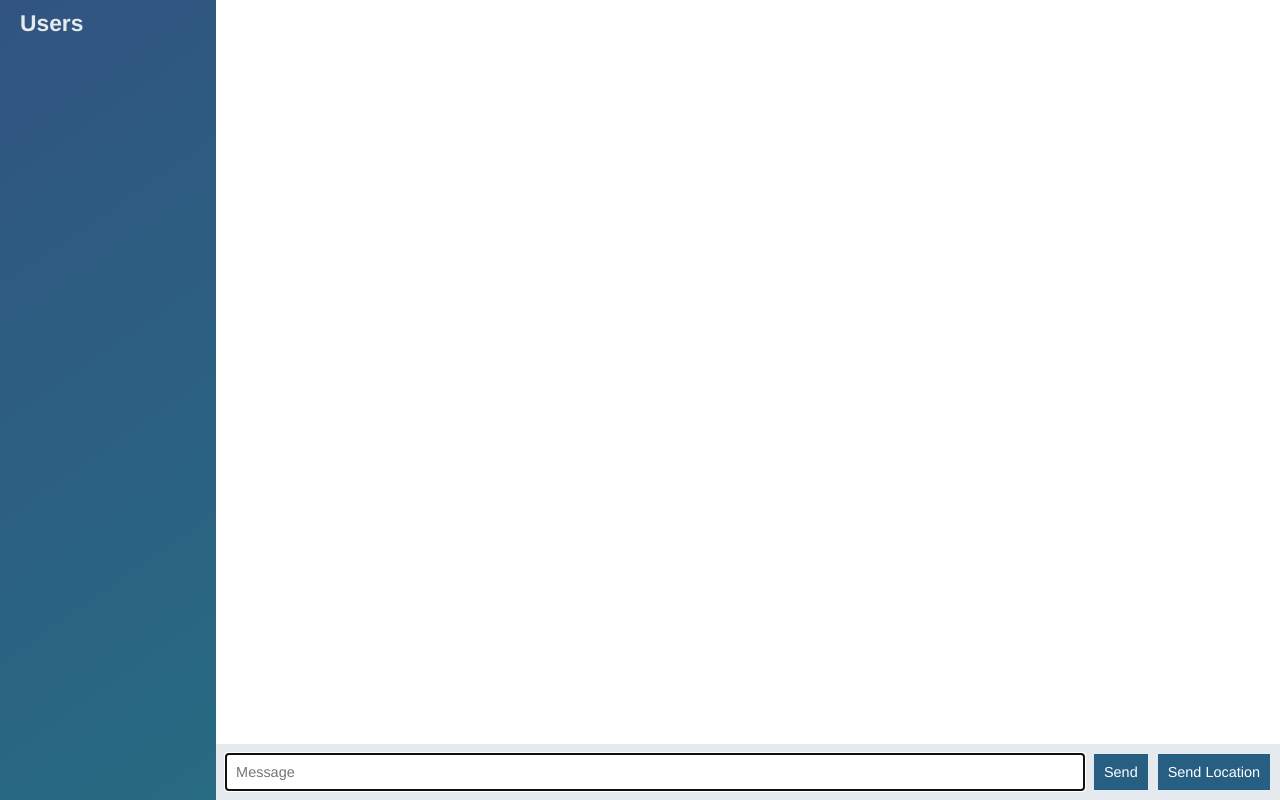
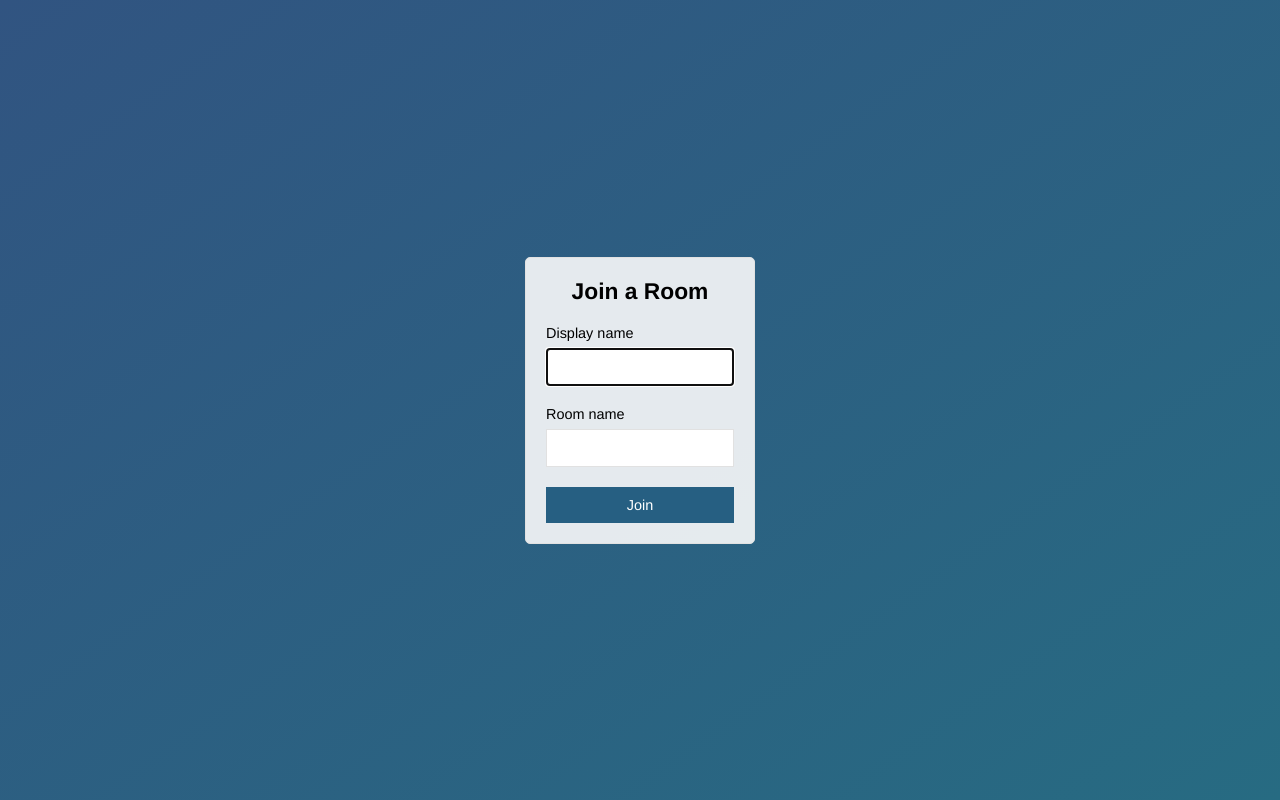
Before and after one commit to JameyMcAuliffe/node-chat, a website: page public/index.html in a window 1280 px wide. Drawn offline with nearby package versions, Linux system fonts and the light colour scheme; no server answers.

Commit message:
added join page that submits to chat.html

```diff
--- a/public/index.html
+++ b/public/index.html
@@ -3,53 +3,28 @@
 <head>
 	<meta charset="utf-8">
 	<meta http-equiv="X-UA-Compatible" content="IE=edge">
-	<title></title>
+	<title>Join | Chatty</title>
+	<meta name="viewport" content="width=device-width, initial-scale=1, user-scalable=no">
 	<link rel="stylesheet" href="./css/styles.css">
 </head>
-<body class="chat">
-	<div class="chat__sidebar">
-		<h3>Users</h3>
-		<div id="users"></div>
+<body class="centered-form">
+	<div class="centered-form__form">
+		<form action="/chat.html">
+			<div class="form-field">
+				<h3>Join a Room</h3>
+			</div>
+			<div class="form-field">
+				<label>Display name</label>
+				<input type="text" name="name" autofocus/>
+			</div>
+			<div class="form-field">
+				<label>Room name</label>
+				<input type="text" name="room"/>
+			</div>
+			<div class="form-field">
+				<button>Join</button>
+			</div>
+		</form>
 	</div>
-	<div class="chat__main">
-		<ol id="messages" class="chat__messages"></ol>
-		<div class="chat__footer">
-			<form id="message-form">
-				<input name="message" type="text" placeholder="Message" autofocus autocomplete="off"/>
-				<button>Send</button>
-			</form>
-			<button id="send-location">Send Location</button>
-		</div>
-	</div>
-
-	<script id="message-template" type="text/template">
-		<li class="message">
-			<div class="message__title">
-				<h4>{{from}}:</h4>
-				<span>{{createdAt}}</span>
-			</div>
-			<div class="message__body">
-				<p>{{text}}</p>
-			</div>
-		</li>
-	</script>
-
-	<script id="location-message-template" type="text/template">
-		<li class="message">
-			<div class="message__title">
-				<h4>{{from}}:</h4>
-				<span>{{createdAt}}</span>
-			</div>
-			<div class="message__body">
-				<p><a href="{{url}}" target="_blank">My Current Location</a></p>
-			</div>
-		</li>
-	</script>
-
-	<script src="/socket.io/socket.io.js"></script>
-	<script src="/js/libs/jquery-3.3.1.min.js"></script>
-	<script src="/js/libs/moment.js"></script>
-	<script src="/js/libs/mustache.js"></script>
-	<script src="/js/index.js"></script>
 </body>
 </html>
```
Also changed, not shown: public/chat.html (added, +56 -0 lines), public/js/chat.js (renamed from public/js/index.js).
